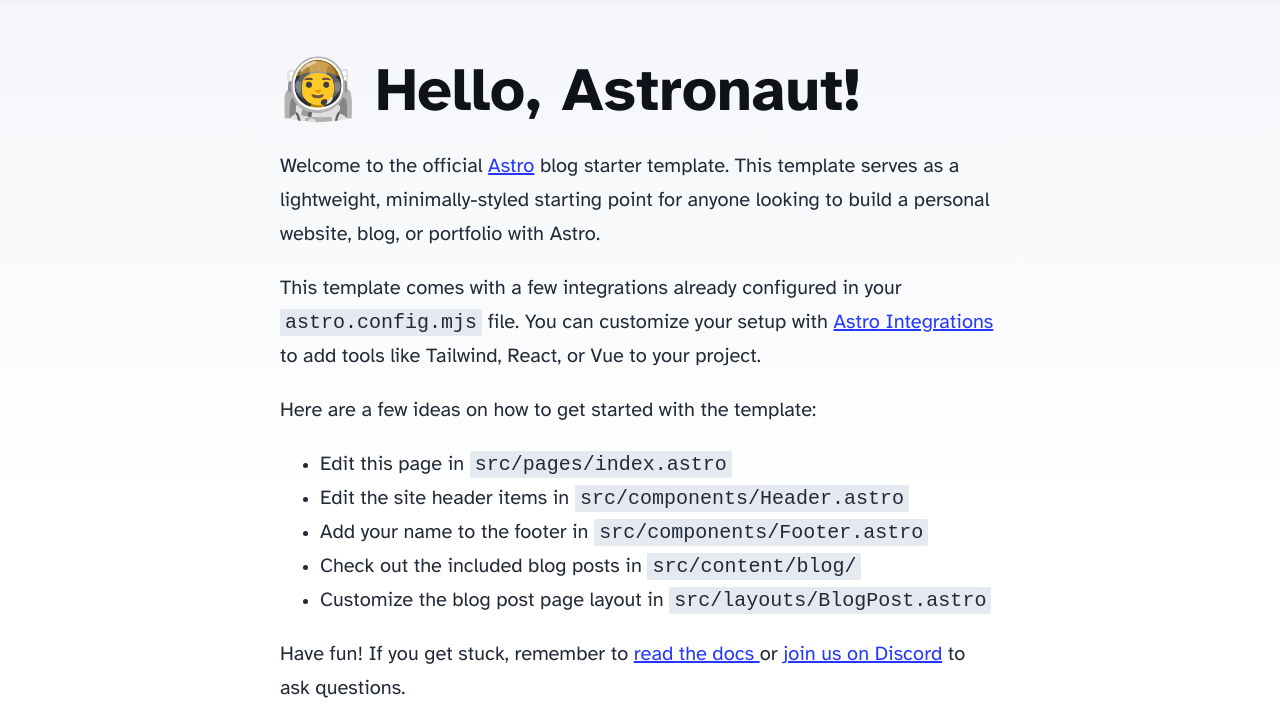
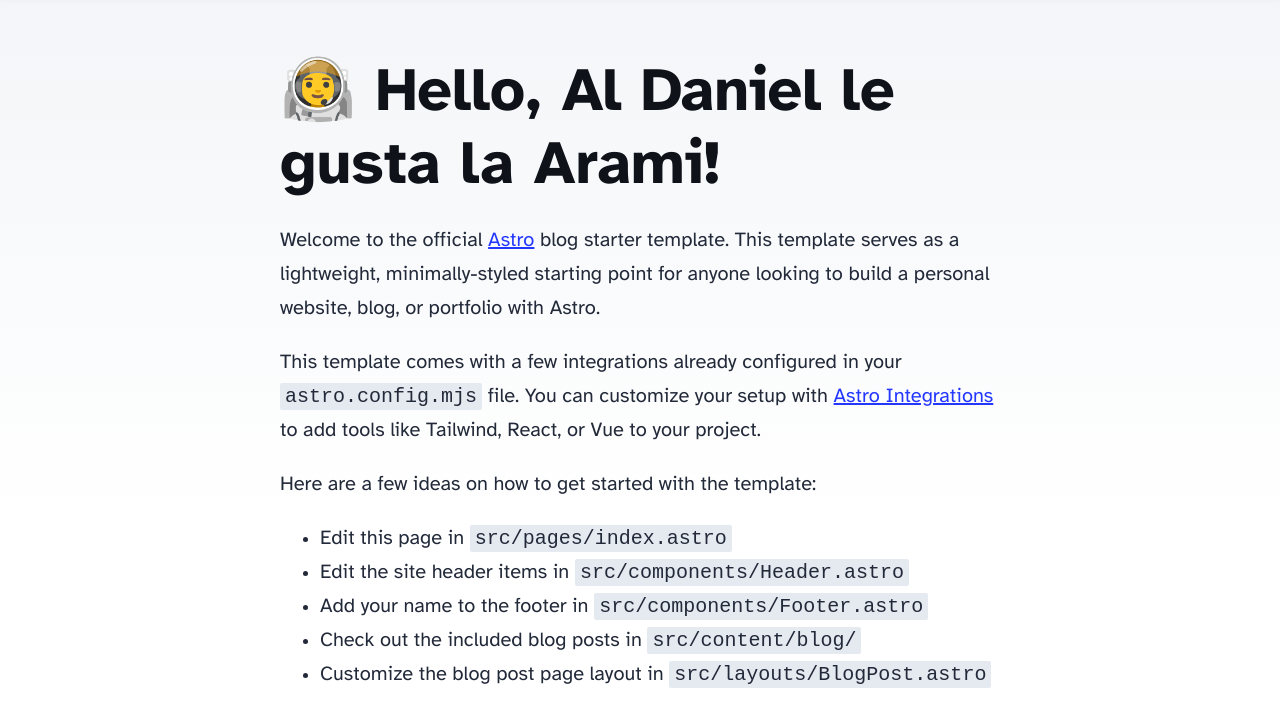
Before and after one commit to mirandaniel17/columbia-astro, an Astro site: page / in a window 1280 px wide. Shown: the part 81-790 px from the top of the page. Built offline with nearby package versions, Linux system fonts and the light colour scheme; Astro itself is replaced by a stand-in of ours.

Commit message:
A Mi me gusta la Arami

```diff
--- a/src/pages/index.astro
+++ b/src/pages/index.astro
@@ -13,7 +13,7 @@
 	<body>
 		<Header />
 		<main>
-			<h1>🧑‍🚀 Hello, Astronaut!</h1>
+			<h1>🧑‍🚀 Hello, Al Daniel le gusta la Arami!</h1>
 			<p>
 				Welcome to the official <a href="https://astro.build/">Astro</a> blog starter template. This
 				template serves as a lightweight, minimally-styled starting point for anyone looking to build
```
Also changed, not shown: 1 other file.
